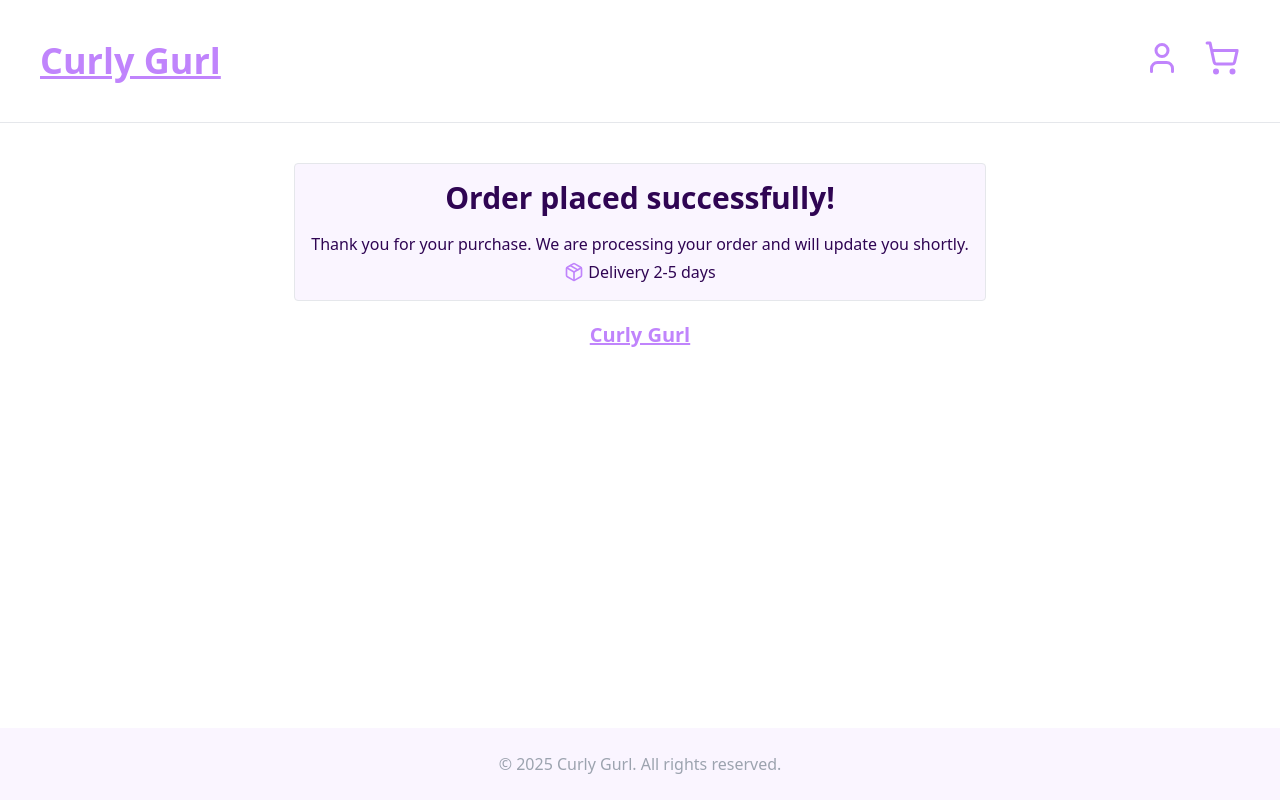
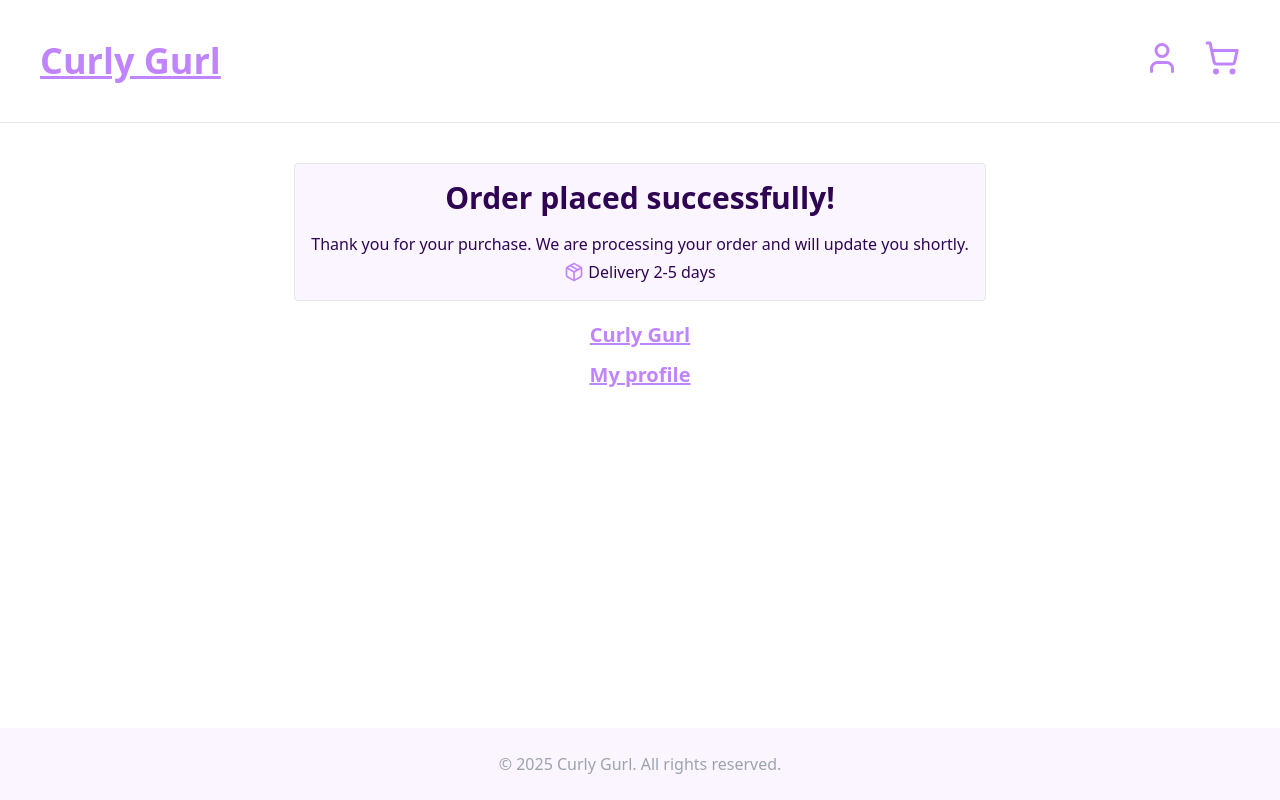
Before and after one commit to ranaaaa1234/curlygurl-frontend, a Next.js app: page /confirmation in a window 1280 px wide. Built offline with nearby package versions, Linux system fonts and the light colour scheme.

Commit message:
link to profile added on confirmation

```diff
--- a/src/app/confirmation/page.tsx
+++ b/src/app/confirmation/page.tsx
@@ -20,12 +20,17 @@ export default function ConfirmationPage() {
         </div>
       </div>
 
-      <div className="flex justify-center mt-5">
-      <Link href="/">
-        <h1 className="text-xl underline font-bold text-purple-400 cursor-pointer hover:text-purple-900">
-          Curly Gurl
-        </h1>
-      </Link>
+      <div className="flex flex-col items-center justify-center mt-5 gap-3">
+        <Link href="/">
+          <h1 className="text-xl underline font-semibold text-purple-400 cursor-pointer hover:text-purple-900">
+            Curly Gurl
+          </h1>
+        </Link>
+        <Link href="/userPage">
+          <h1 className="text-xl underline font-semibold text-purple-400 cursor-pointer hover:text-purple-900">
+            My profile
+          </h1>
+        </Link>
       </div>
     </main>
   );
```
